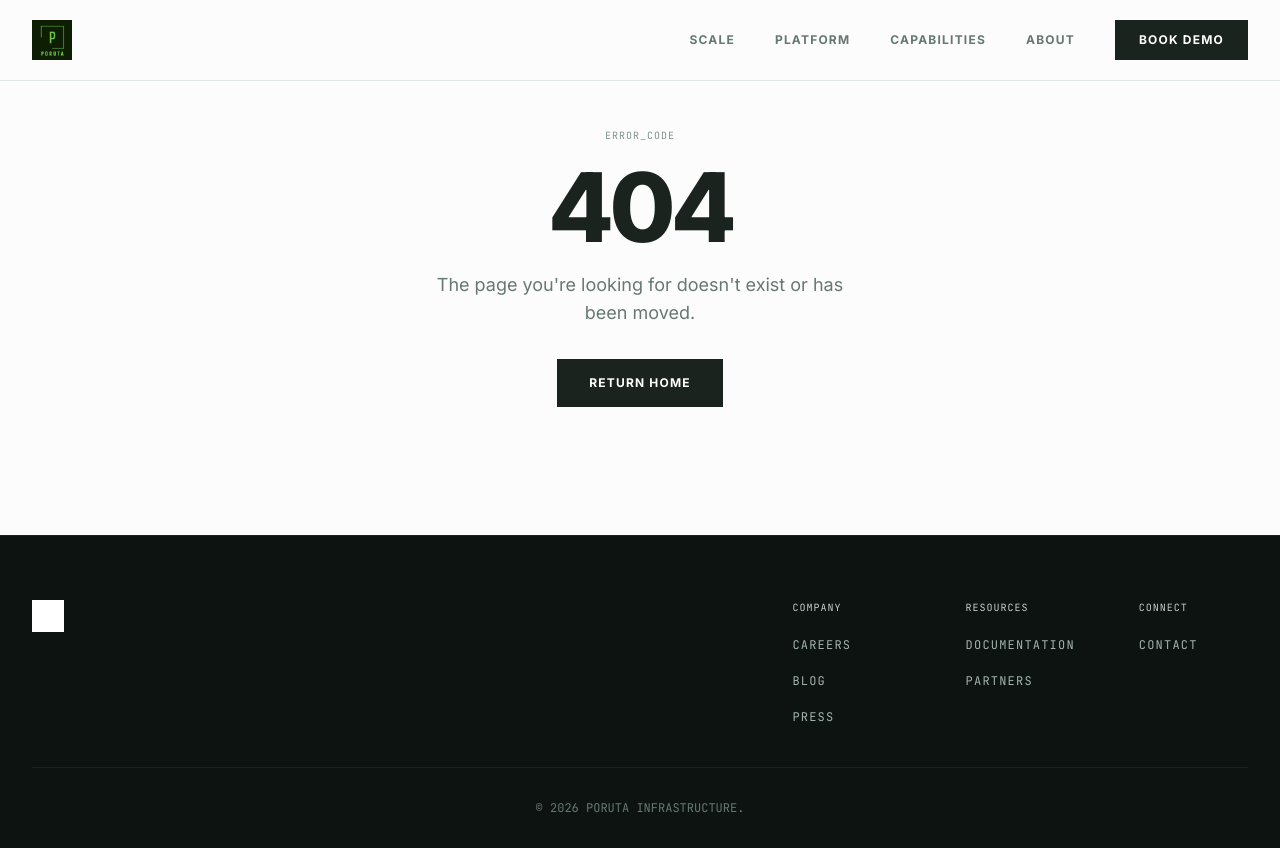
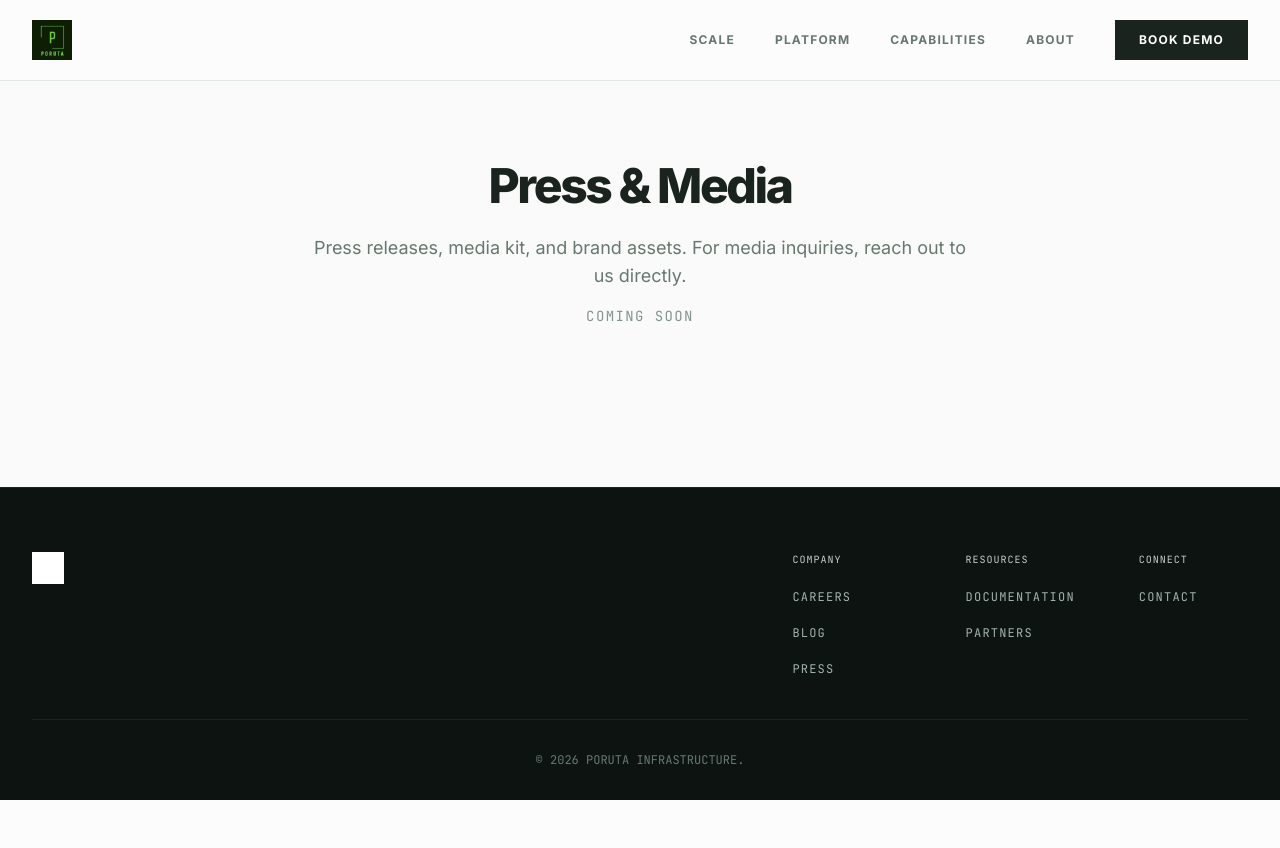
Before and after one commit to tdescartes/poruta, a Next.js app: page /press in a window 1280 px wide. Before the commit this address had no page. After the commit the page ends 800 px from the top, so only its background shows below. Built offline with nearby package versions, Linux system fonts and the light colour scheme.

Commit message:
Add press page

```diff
--- /dev/null
+++ b/src/app/press/page.tsx
@@ -0,0 +1,32 @@
+import type { Metadata } from "next";
+import Navbar from "@/components/Navbar";
+import CTAFooter from "@/components/CTAFooter";
+
+export const metadata: Metadata = {
+  title: "Press | Poruta",
+  description: "Press releases, media resources, and brand assets for Poruta.",
+};
+
+export default function PressPage() {
+  return (
+    <div className="min-h-screen flex flex-col">
+      <Navbar />
+
+      <section className="flex-1 flex items-center justify-center py-32 bg-gradient-to-b from-muted/30 to-background">
+        <div className="container mx-auto px-4 sm:px-6 lg:px-8 text-center">
+          <h1 className="text-4xl sm:text-5xl font-extrabold text-surface-900 mb-6 tracking-tighter">
+            Press &amp; Media
+          </h1>
+          <p className="text-lg text-surface-600 max-w-2xl mx-auto mb-4">
+            Press releases, media kit, and brand assets. For media inquiries, reach out to us directly.
+          </p>
+          <p className="text-sm text-surface-500 font-mono uppercase tracking-widest">
+            Coming Soon
+          </p>
+        </div>
+      </section>
+
+      <CTAFooter />
+    </div>
+  );
+}
```
